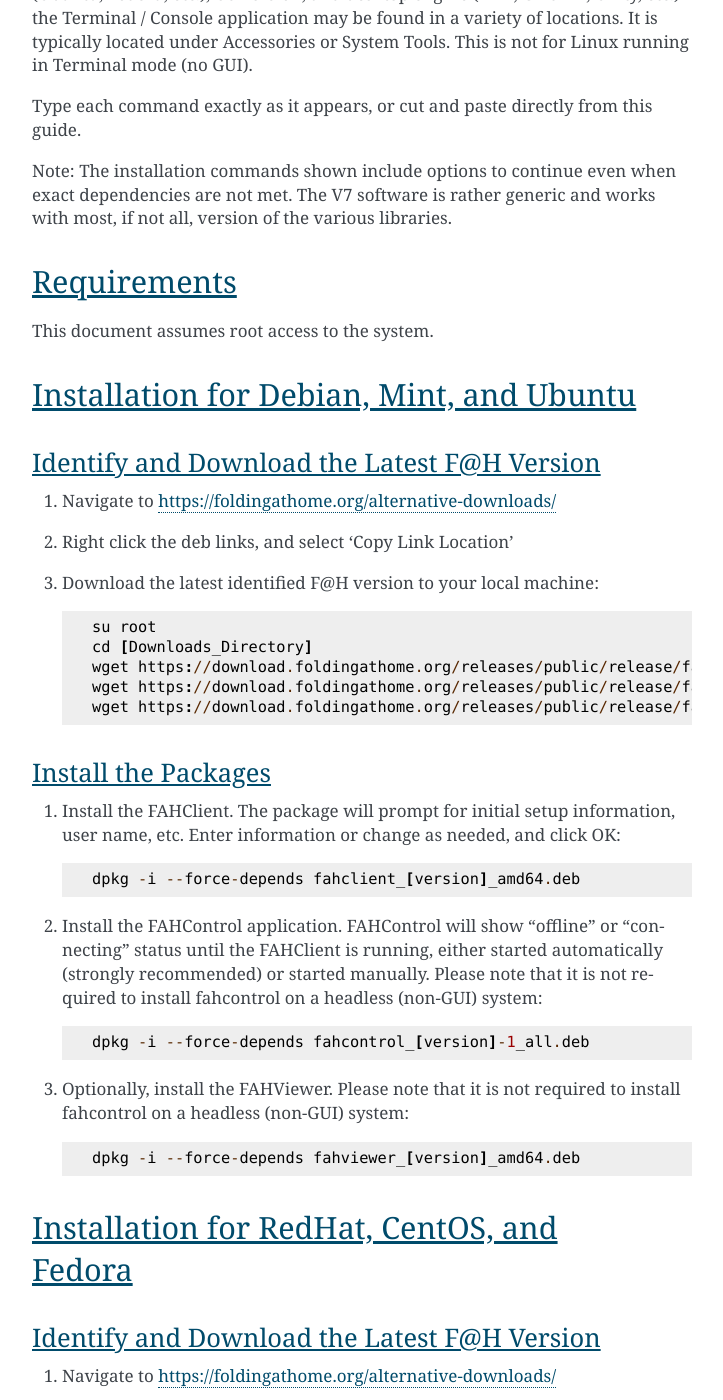
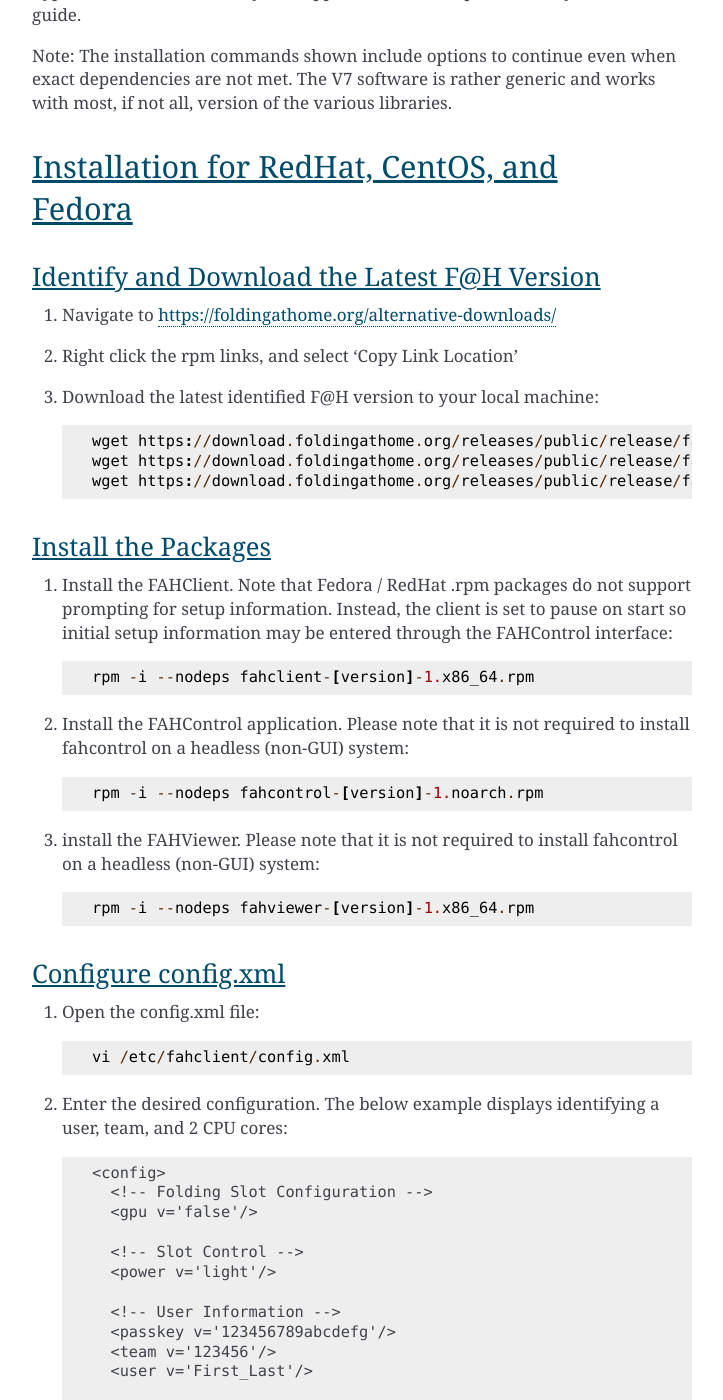
Before and after one commit to FoldingCommunity/fah-client-documentation, a Sphinx documentation site: the page built from docs/source/linux/command_line_based_installation_linux.rst, in a window 1280 px wide and 1400 px high, scrolled down 699 px. Shown: the whole window, without its empty margins (388-1111 px from the left). Built offline with Sphinx 7.4.7, drawn with Linux system fonts in a browser that asks for light colours; some of the changed text lies outside the part shown.

Commit message:
Updated linux.rst

```diff
--- a/docs/source/linux.rst
+++ b/docs/source/linux.rst
@@ -8,7 +8,7 @@
 
    linux/overview_linux.rst
    linux/requirements_linux.rst
-   linux/gui_based_installation_linux.rst
+   linux/command_line_gui_based_installation.rst
    linux/command_line_based_installation_linux.rst
    linux/helpful_commands_processes_notes_linux.rst
    linux/uninstall_linux.rst
--- a/docs/source/linux/command_line_based_installation_linux.rst
+++ b/docs/source/linux/command_line_based_installation_linux.rst
@@ -16,46 +16,6 @@
 Type each command exactly as it appears, or cut and paste directly from this guide.
 
 Note: The installation commands shown include options to continue even when exact dependencies are not met. The V7 software is rather generic and works with most, if not all, version of the various libraries.
-
-
-Requirements
-------------
-
-This document assumes root access to the system.
-
-
-Installation for Debian, Mint, and Ubuntu
--------------------------------------------------
-
-Identify and Download the Latest F@H Version
-********************************************
-
-#. Navigate to https://foldingathome.org/alternative-downloads/
-#. Right click the deb links, and select 'Copy Link Location'
-#. Download the latest identified F@H version to your local machine::
-
-	su root
-	cd [Downloads_Directory]
-        wget https://download.foldingathome.org/releases/public/release/fahclient/debian-stable-64bit/[version]/fahclient_[version]_amd64.deb
-        wget https://download.foldingathome.org/releases/public/release/fahcontrol/debian-stable-64bit/[version]/fahcontrol_[version]-1_all.deb
-        wget https://download.foldingathome.org/releases/public/release/fahviewer/debian-stable-64bit/[version]/fahviewer_[version]_amd64.deb
-
-
-Install the Packages
-********************
-
-#. Install the FAHClient. The package will prompt for initial setup information, user name, etc. Enter information or change as needed, and click OK::
-
-        dpkg -i --force-depends fahclient_[version]_amd64.deb
-
-
-#. Install the FAHControl application. FAHControl will show “offline” or “connecting” status until the FAHClient is running, either started automatically (strongly recommended) or started manually. Please note that it is not required to install fahcontrol on a headless (non-GUI) system::
-
-        dpkg -i --force-depends fahcontrol_[version]-1_all.deb
-
-#. Optionally, install the FAHViewer. Please note that it is not required to install fahcontrol on a headless (non-GUI) system::
-
-        dpkg -i --force-depends fahviewer_[version]_amd64.deb
 
 
 
--- a/docs/source/linux/gui_based_installation_linux.rst
+++ b/docs/source/linux/command_line_gui_based_installation.rst
@@ -1,5 +1,5 @@
-GUI Based Installation
-======================
+Command Line & GUI Based Installation
+=====================================
 
 .. contents::
    :local:
```
